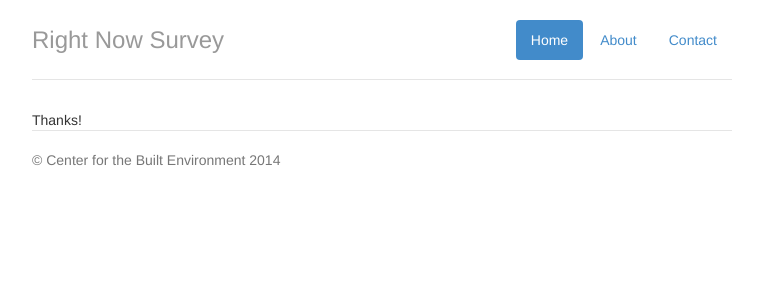
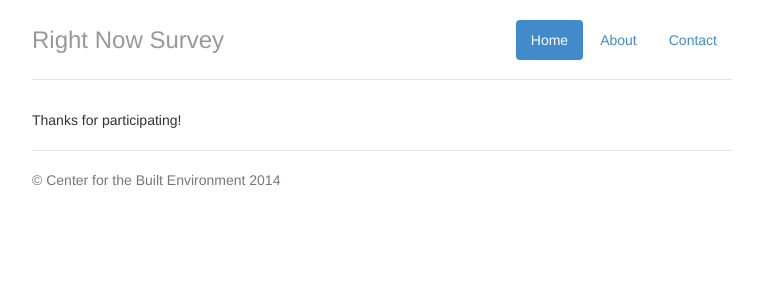
Before and after one commit to CenterForTheBuiltEnvironment/right_now, a Django app: template right_now/survey/templates/survey/thanks.html in a window 1280 px wide. Shown: the top 300 px of the page, without its empty margins (258-1021 px from the left). Run offline with Django 3.2, Linux system fonts and the light colour scheme; the template is opened without the code that fills it, so the values that code supplies are empty; parts of the project's set-up code (start-up, migrations or seed data) failed here and were passed over; some libraries are stand-ins or nearby versions.

Commit message:
Vastly improved thank-you message

```diff
--- a/right_now/survey/templates/survey/thanks.html
+++ b/right_now/survey/templates/survey/thanks.html
@@ -1,4 +1,6 @@
 {% extends "survey/layout.html" %}
 {% block content %}
-Thanks!
+<div style="margin-bottom: 20px;">
+  Thanks for participating!
+</div>
 {% endblock %}
```
